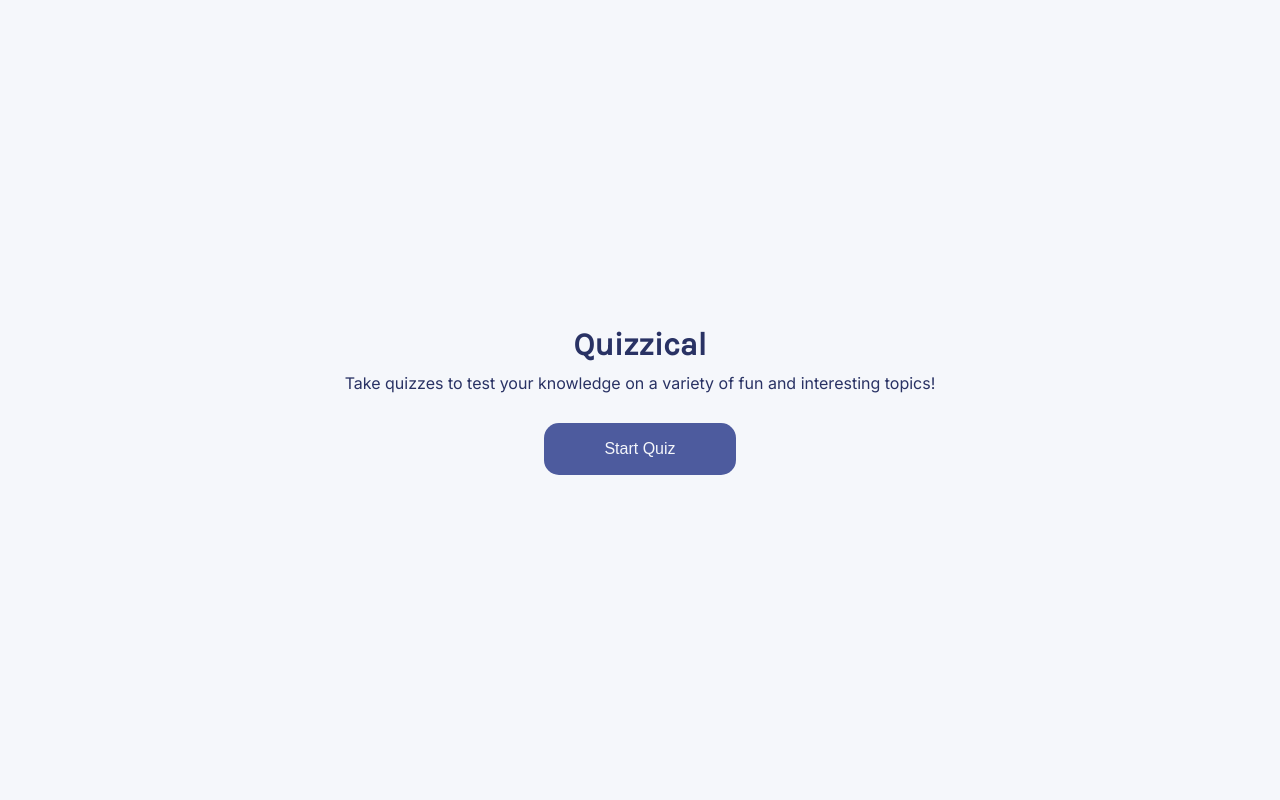
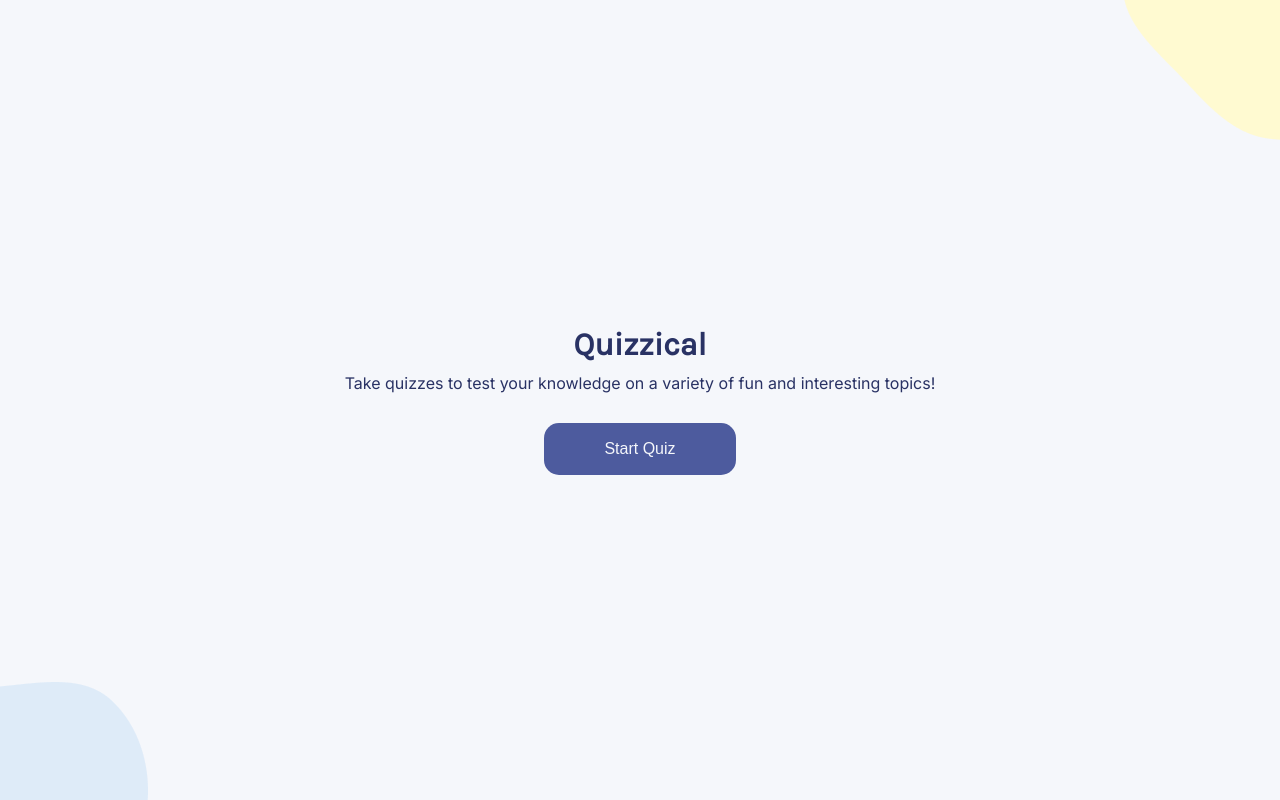
Before and after one commit to myaooooo98/React-Quizzical, a React (Create React App) app: page / in a window 1280 px wide. Built offline with nearby package versions, Linux system fonts and the light colour scheme.

Commit message:
add background

```diff
--- a/src/App.js
+++ b/src/App.js
@@ -4,7 +4,9 @@ import Intro from "./components/Intro"
 export default function App() {
     return (
         <div>
+            <img src="./images/blobs (1).png" className="blob1"></img>
             <Intro />
+            <img src='./images/blobs.png' className="blob2"></img>
         </div>
     )
 }
--- a/src/styles.css
+++ b/src/styles.css
@@ -12,6 +12,18 @@ body {
     display: flex;
     justify-content: center;
     align-items: center;
+}
+
+.blob1 {
+    position: absolute;
+    top: 0;
+    right: 0;
+}
+
+.blob2 {
+    position: absolute;
+    bottom: 0;
+    left: 0;
 }
 
 .intro-container {
```
Also changed, not shown: src/components/Quiz.js (added, +7 -0 lines), public/images/blobs (1).png (added), public/images/blobs.png (added).
